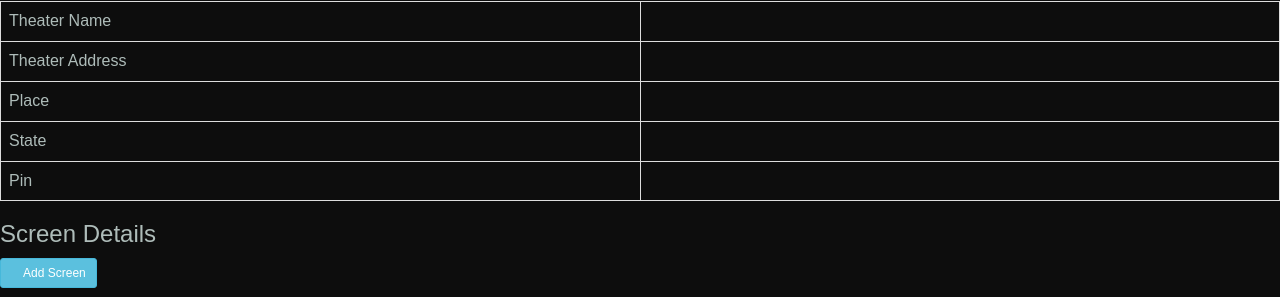
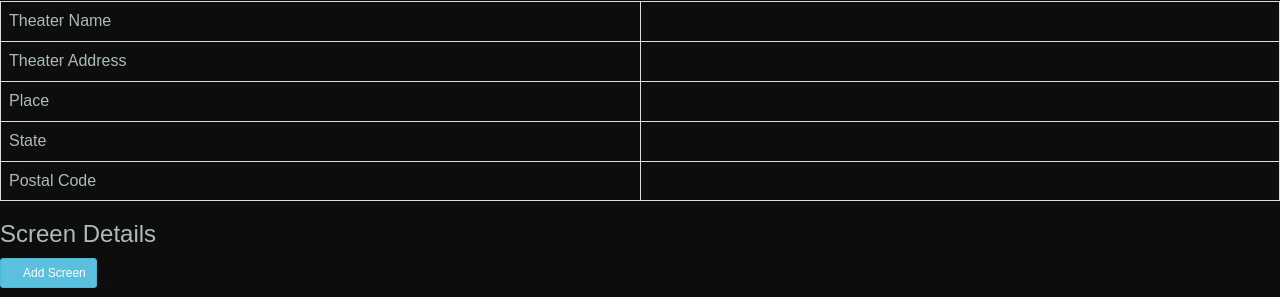
Before and after one commit to Mikelecheng/SETP_Team2_MoviePrj, a PHP site: template Movie/theatre/pages/add_theatre_2.php in a window 1280 px wide. Shown: the part 304-601 px from the top of the page. Run offline with PHP 8.4, Linux system fonts and the light colour scheme; the template is opened without the code that fills it, so the values that code supplies are empty; the visitor is signed in with stand-in values (Sample User, id 1); data comes from the database, SQL or seed files in the repository; some libraries are stand-ins or nearby versions; some web fonts are replaced.

Commit message:
Update add_theatre_2.php
correction of label name

```diff
--- a/Movie/theatre/pages/add_theatre_2.php
+++ b/Movie/theatre/pages/add_theatre_2.php
@@ -47,7 +47,7 @@ include('header.php');
                     <td><?php echo $theatre['state'];?></td>
                 </tr>
                 <tr>
-                    <td>Pin</td>
+                    <td>Postal Code</td>
                     <td><?php echo $theatre['pin'];?></td>
                 </tr>
             </table>
```
